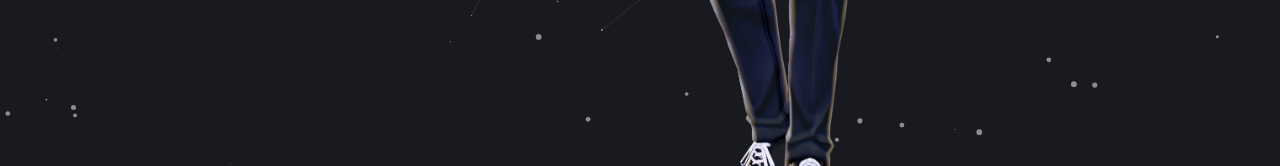
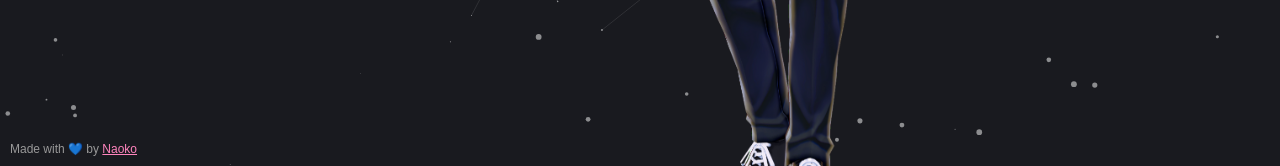
Before and after one commit to Grimskii/Grimskii.github.io, a plain HTML site: page index.html in a window 1280 px wide. Shown: the part 634-800 px from the top of the page. Drawn offline with nearby package versions, Linux system fonts and the light colour scheme; animation ran at ten frames a second.

Commit message:
Added credit to me :)

```diff
--- a/index.html
+++ b/index.html
@@ -39,6 +39,8 @@
 
 			<img class="discord-banner" src="https://discord.c99.nl/widget/theme-4/339112890592133132.png">
 		</div>
+
+		<p class="credit">Made with 💙 by <a href="https://naokoaf.github.io">Naoko</a></p>
 	</div>
 
 	<script src="constellation.js"></script>
--- a/style.css
+++ b/style.css
@@ -132,6 +132,21 @@ body {
 	width: 250px;
 }
 
+.credit {
+	position: absolute;
+	bottom: 0;
+	left: 0;
+	margin: 10px;
+	color: #999;
+	font-size: 12;
+}
+
+.credit a {
+	color: #ff84bd;
+}
+
+
+
 @media only screen and (max-height: 650px){
 	.character {
 		transform: translateX(20vh);
```
